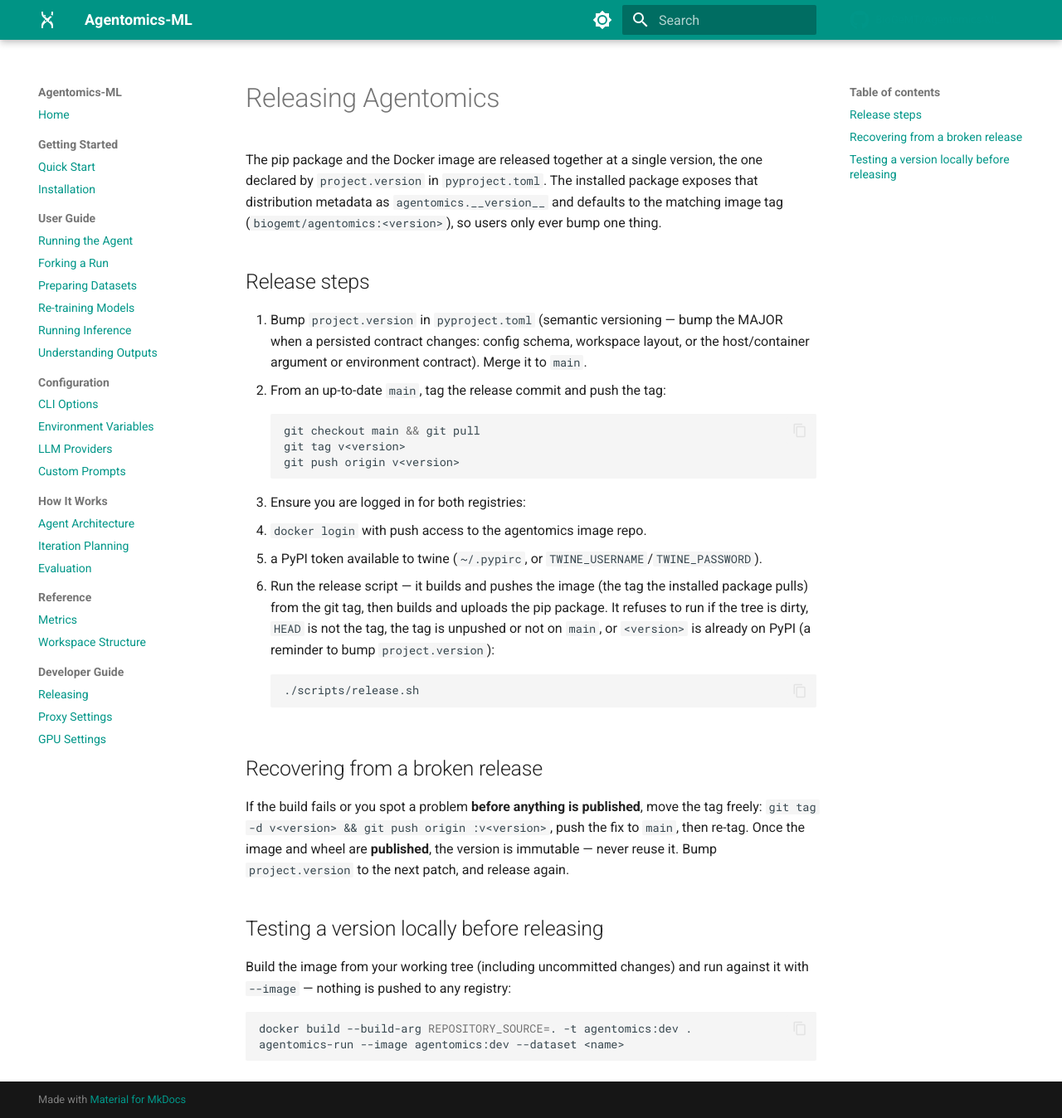
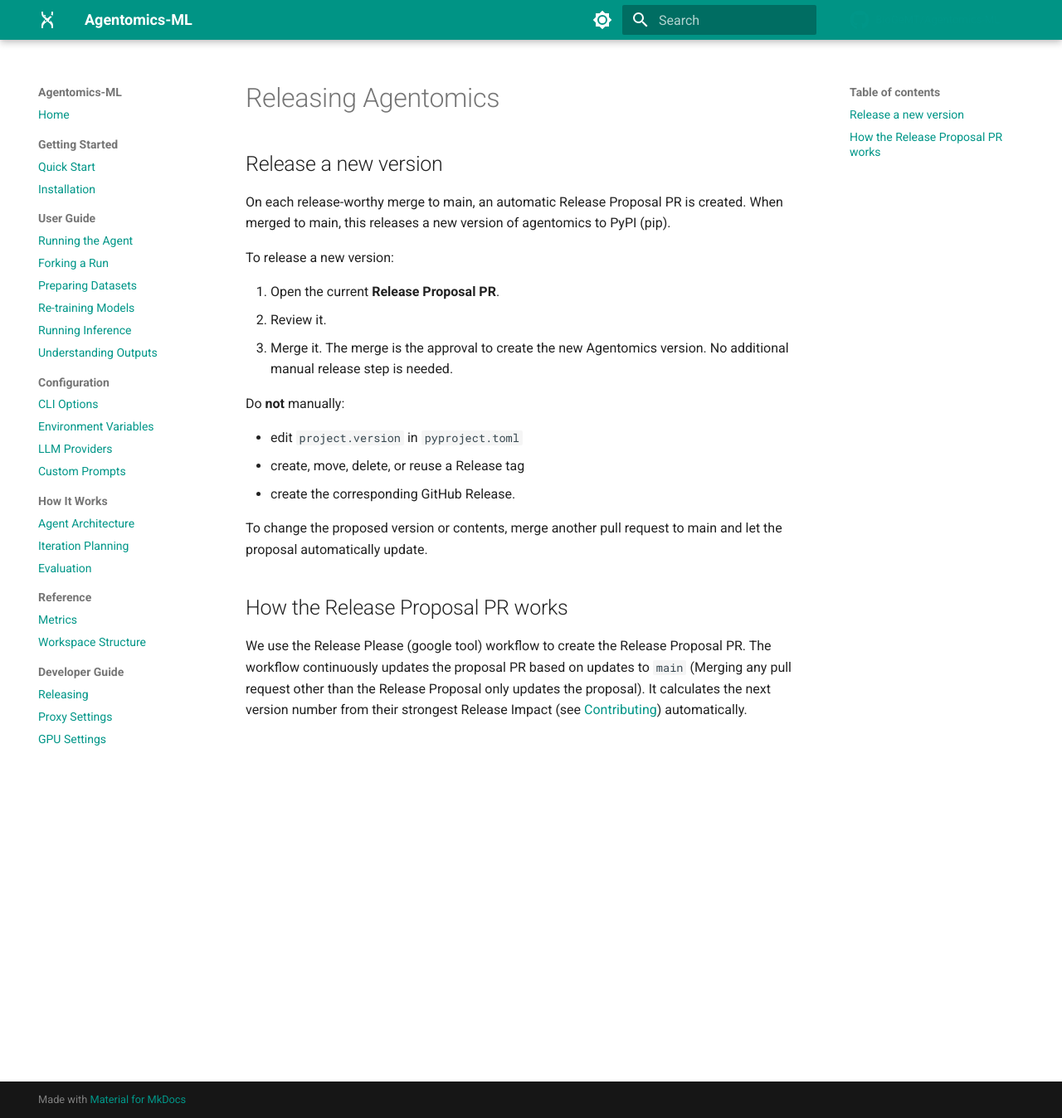
Before and after one commit to BioGeMT/agentomics-ml, an MkDocs documentation site: the page built from docs/developer/releasing.md, in a window 1280 px wide and 1348 px high. Shown: the whole window at 83% size. Built offline with MkDocs 1.6.1 and Material for MkDocs 9.7.7, drawn with Linux system fonts in a browser that asks for light colours; comment, search, counter and statistics services are not loaded.

Commit message:
Add an automatic release proposal PR workflow

````diff
--- a/docs/developer/releasing.md
+++ b/docs/developer/releasing.md
@@ -1,48 +1,25 @@
 # Releasing Agentomics
 
-The pip package and the Docker image are released together at a single version,
-the one declared by `project.version` in `pyproject.toml`. The installed package
-exposes that distribution metadata as `agentomics.__version__` and defaults to
-the matching image tag (`biogemt/agentomics:<version>`), so users only ever bump
-one thing.
+## Release a new version
+On each release-worthy merge to main, an automatic Release Proposal PR is created. When merged to main, this releases a new version of agentomics to PyPI (pip).
 
-## Release steps
+To release a new version:
 
-1. Bump `project.version` in `pyproject.toml` (semantic versioning — bump the
-   MAJOR when a persisted contract changes: config schema, workspace layout, or
-   the host/container argument or environment contract). Merge it to `main`.
-2. From an up-to-date `main`, tag the release commit and push the tag:
-   ```bash
-   git checkout main && git pull
-   git tag v<version>
-   git push origin v<version>
-   ```
-3. Ensure you are logged in for both registries:
-   - `docker login` with push access to the agentomics image repo.
-   - a PyPI token available to twine (`~/.pypirc`, or `TWINE_USERNAME`/`TWINE_PASSWORD`).
-4. Run the release script — it builds and pushes the image (the tag the installed
-   package pulls) from the git tag, then builds and uploads the pip package. It
-   refuses to run if the tree is dirty, `HEAD` is not the tag, the tag is unpushed
-   or not on `main`, or `<version>` is already on PyPI (a reminder to bump
-   `project.version`):
-   ```bash
-   ./scripts/release.sh
-   ```
+1. Open the current **Release Proposal PR**.
+2. Review it.
+3. Merge it. The merge is the approval to create the new Agentomics
+   version. No additional manual release step is needed.
 
-## Recovering from a broken release
+Do **not** manually:
 
-If the build fails or you spot a problem **before anything is published**, move
-the tag freely: `git tag -d v<version> && git push origin :v<version>`, push the
-fix to `main`, then re-tag. Once the image and wheel are **published**, the
-version is immutable — never reuse it. Bump `project.version` to the next patch,
-and release again.
+- edit `project.version` in `pyproject.toml`
+- create, move, delete, or reuse a Release tag
+- create the corresponding GitHub Release.
 
-## Testing a version locally before releasing
+To change the proposed version or contents, merge another pull
+request to main and let the proposal automatically update.
 
-Build the image from your working tree (including uncommitted changes) and run
-against it with `--image` — nothing is pushed to any registry:
+## How the Release Proposal PR works
 
-```bash
-docker build --build-arg REPOSITORY_SOURCE=. -t agentomics:dev .
-agentomics-run --image agentomics:dev --dataset <name>
-```
+We use the Release Please (google tool) workflow to create the Release Proposal PR. The workflow continuously updates the proposal PR based on updates to `main` (Merging any pull request other than the Release Proposal only updates the
+proposal). It calculates the next version number from their strongest Release Impact (see [Contributing](../../CONTRIBUTING.md)) automatically.
````
Also changed, not shown: release-please-config.json (added, +58 -0 lines), .release-please-manifest.json (added), 2 other files.
